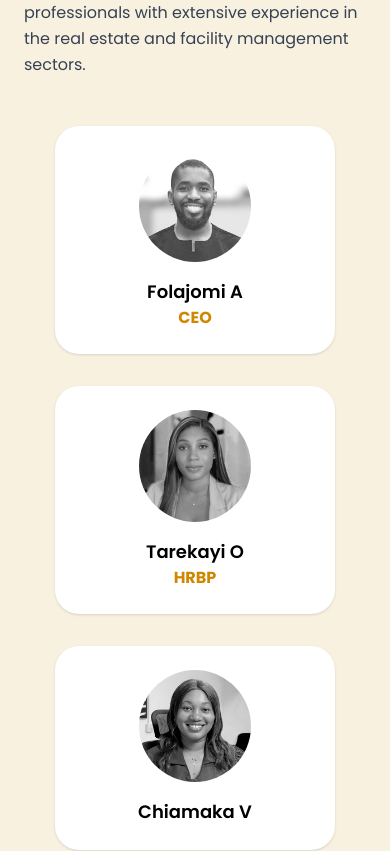
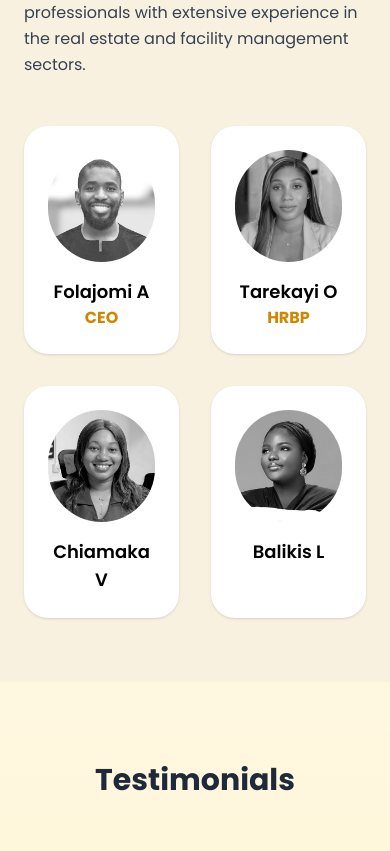
Before and after one commit to OluwaseyiDavid26/Mustard-HR, a React (Vite) app: page / in a window 390 px wide. Shown: the part 7700-8551 px from the top of the page. Built offline with nearby package versions, Linux system fonts and the light colour scheme.

Commit message:
commit11

```diff
--- a/src/components/OurTeam.jsx
+++ b/src/components/OurTeam.jsx
@@ -19,7 +19,7 @@ function OurTeam() {
       <div className="max-w-7xl mx-auto grid lg:grid-cols-3 gap-12 items-center">
         {/* Text Section */}
         <motion.div
-          className="order-1 lg:order-2" // Move text first on mobile
+          className="order-1 lg:order-2"
           initial={{ x: 0, opacity: 0 }}
           animate={{ x: 0, opacity: 1 }}
           transition={{ delay: 0.2, duration: 0.7 }}
@@ -33,7 +33,7 @@ function OurTeam() {
 
         {/* Team Cards */}
         <motion.div
-          className="order-2 lg:order-1 lg:col-span-2 grid sm:grid-cols-2 gap-8"
+          className="order-2 lg:order-1 lg:col-span-2 grid grid-cols-2 gap-8"
           initial="hidden"
           animate="visible"
           variants={{
--- a/src/components/Testimonial.jsx
+++ b/src/components/Testimonial.jsx
@@ -1,8 +1,8 @@
 import React from "react";
 import { motion } from "framer-motion";
-import img1 from "../assets/img1.png";
-import img2 from "../assets/img2.png";
-import img3 from "../assets/img3.png";
+import img1 from "../assets/duro.jpg";
+import img2 from "../assets/3.svg";
+import img3 from "../assets/duro.jpg";
 
 function Testimonial() {
   const testimonials = [
```
Also changed, not shown: src/assets/duro.jpg (added), 1 other file (tests, documents, lock files or other folders).
